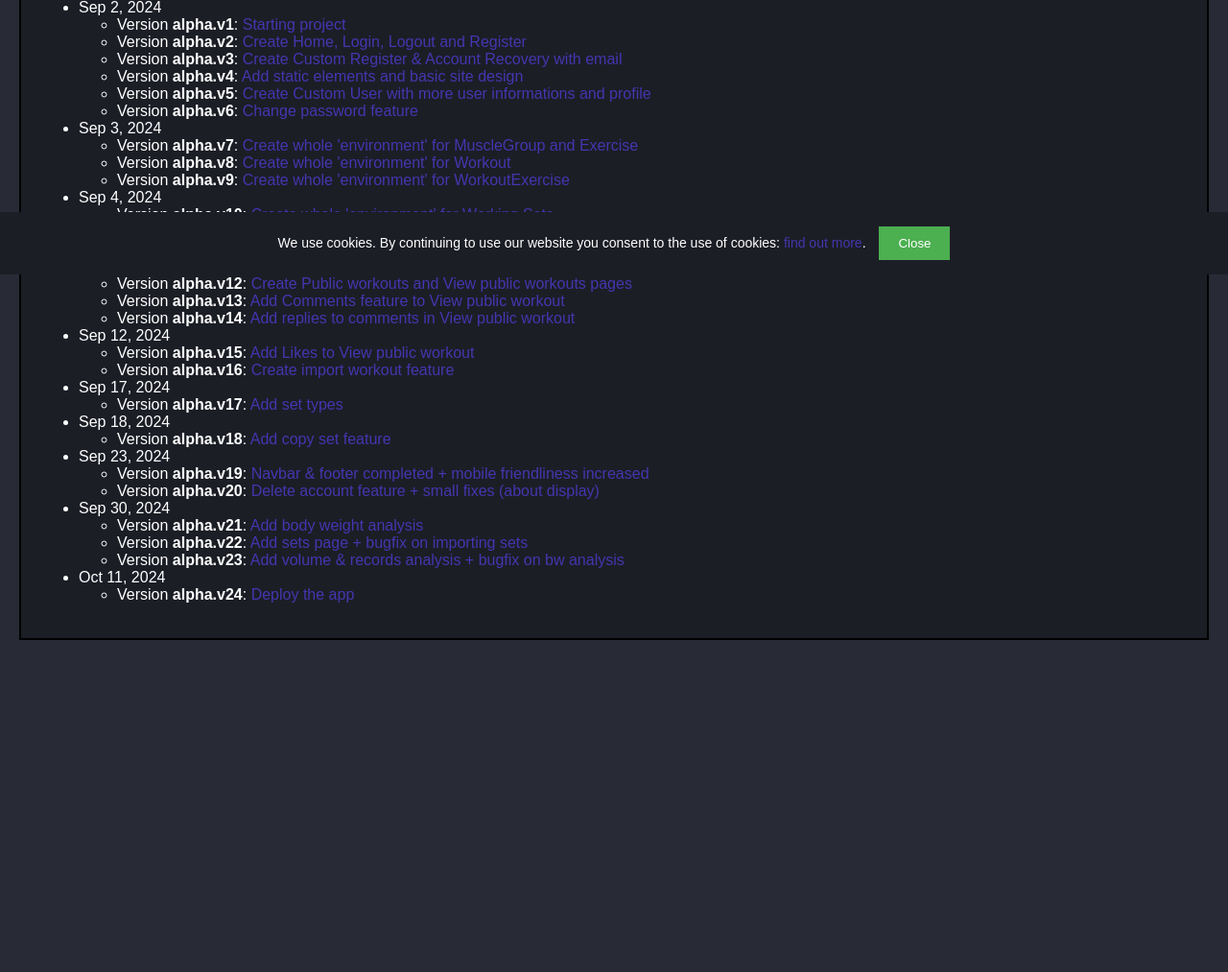
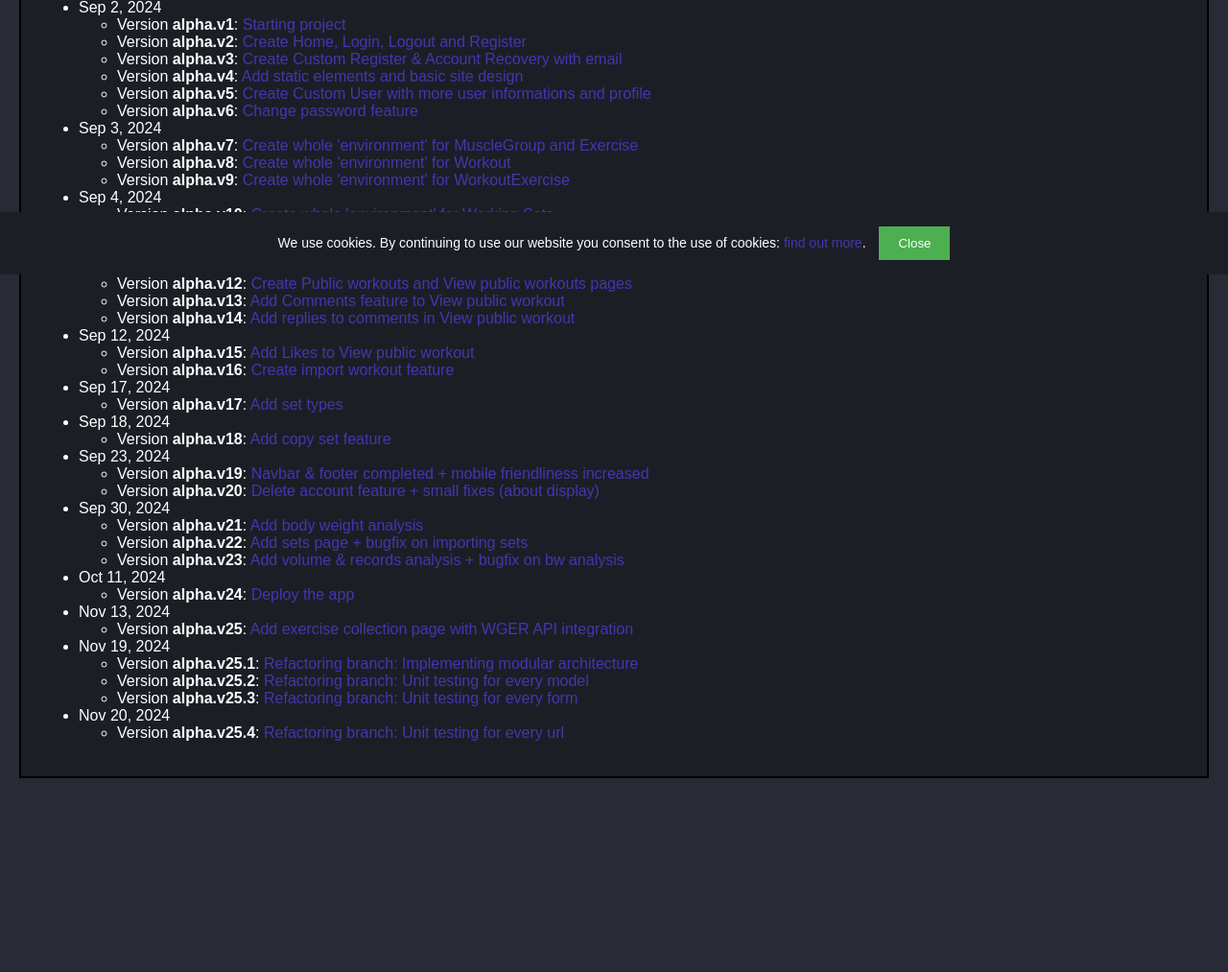
Before and after one commit to vladutcretu/MyWorkoutSTATS, a Django app: page /about/ in a window 1280 px wide. Shown: the part 514-1527 px from the top of the page at 96% size. Run offline with Django 5.2, Linux system fonts and the light colour scheme.

```diff
--- a/core/templates/utility/about.html
+++ b/core/templates/utility/about.html
@@ -203,13 +203,48 @@
                     </a>
                 </li>
             </ul>
+
+            <li>Nov 13, 2024</li>
+            <ul>
+                <li>Version <b>alpha.v25</b>:
+                    <a href="https://github.com/vladutcretu/MyWorkoutSTATS/commit/37b32f775eaf4bc1cc2b825af00ecef3b83abf01" target="_blank">
+                        Add exercise collection page with WGER API integration
+                    </a>
+                </li>
+            </ul>
+
+            <li>Nov 19, 2024</li>
+            <ul>
+                <li>Version <b>alpha.v25.1</b>:
+                    <a href="https://github.com/vladutcretu/MyWorkoutSTATS/commit/ea037655757bfa3671a78c53629723144edc6446" target="_blank">
+                        Refactoring branch: Implementing modular architecture
+                    </a>
+                </li>
+
+                <li>Version <b>alpha.v25.2</b>:
+                    <a href="https://github.com/vladutcretu/MyWorkoutSTATS/commit/63481df680e661cc4ea7f10f3e31d99857808b6b" target="_blank">
+                        Refactoring branch: Unit testing for every model
+                    </a>
+                </li>
+
+                <li>Version <b>alpha.v25.3</b>:
+                    <a href="https://github.com/vladutcretu/MyWorkoutSTATS/commit/0d6a108c5e805f59314288204837051f20c5eec4" target="_blank">
+                        Refactoring branch: Unit testing for every form
+                    </a>
+                </li>
+            </ul>
+
+            <li>Nov 20, 2024</li>
+            <ul>
+                <li>Version <b>alpha.v25.4</b>:
+                    <a href="https://github.com/vladutcretu/MyWorkoutSTATS/commit/d392676dcbde981efb8b771a0131e789ddc992f7" target="_blank">
+                        Refactoring branch: Unit testing for every url
+                    </a>
+                </li>
+            </ul>
+
         </ul>
     </p>
-
-
-
-
-
 </div>
 </body>
 {% endblock content %}
```
Also changed, not shown: fitness/migrations/0002_alter_workoutcomment_content.py (added).
